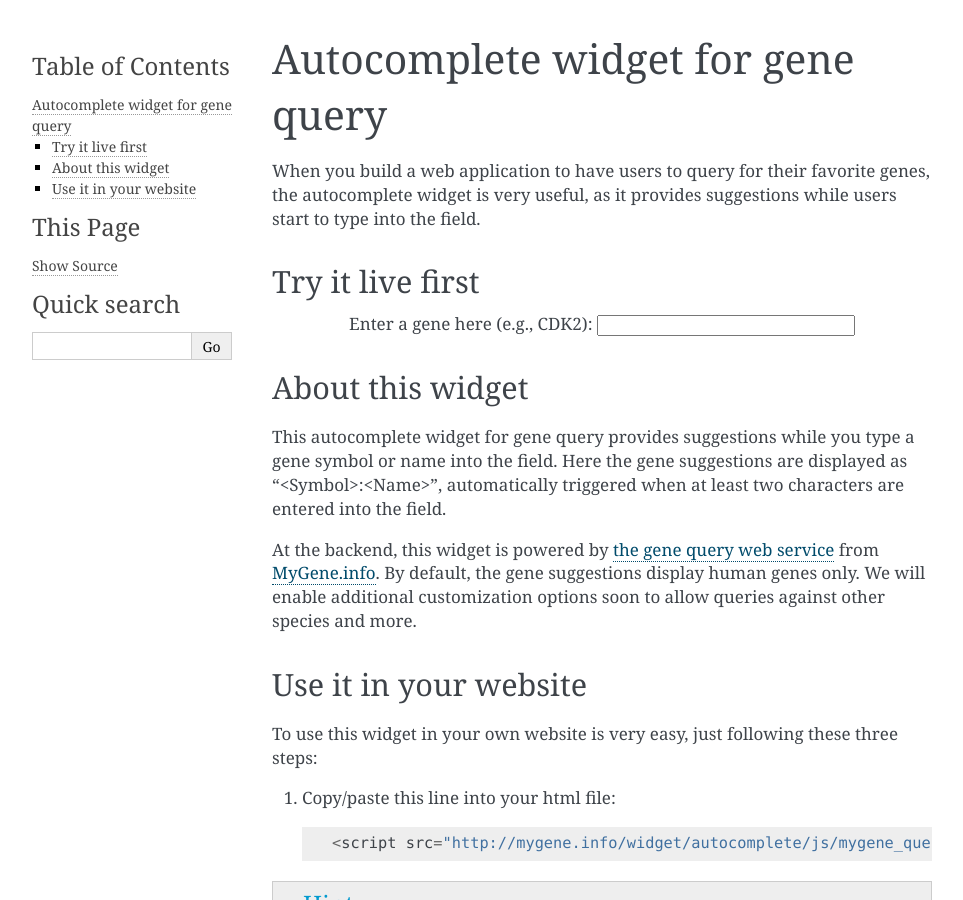
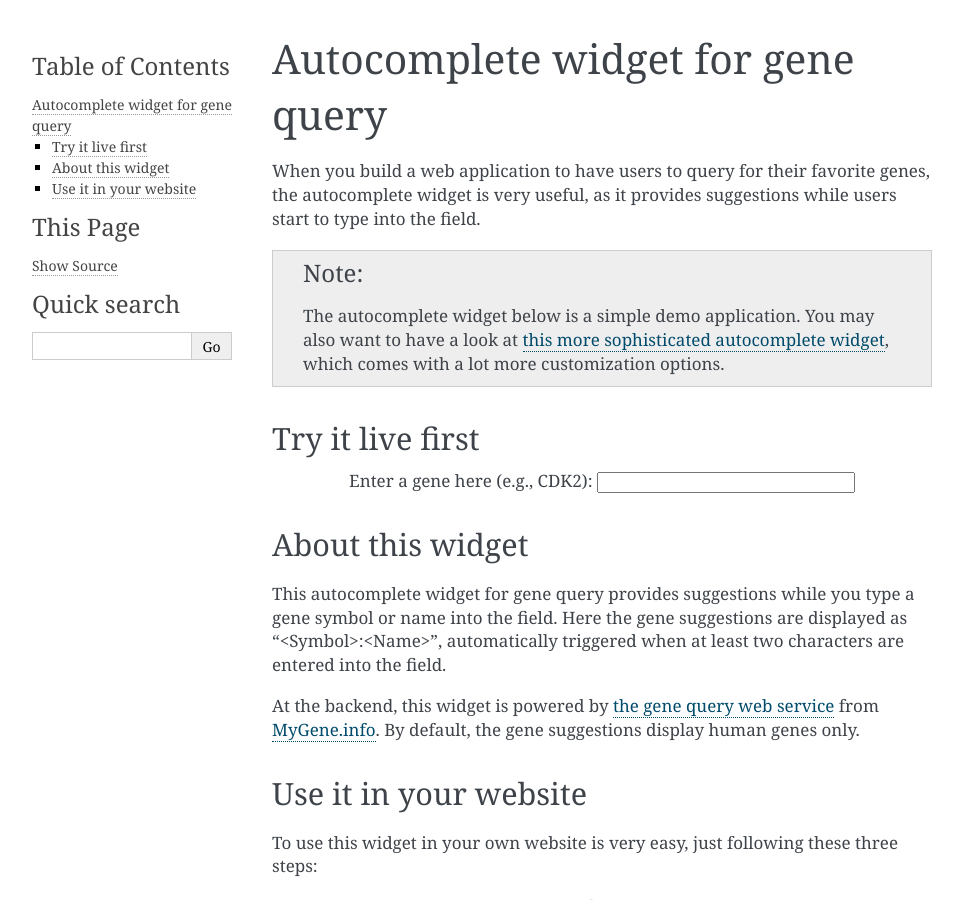
Before and after one commit to biothings/mygene.info, a Sphinx documentation site: the page built from docs/doc/autocomplete.rst, in a window 1280 px wide and 900 px high. Shown: the whole window, without its empty margins (148-1111 px from the left). Built offline with Sphinx 7.4.7, drawn with Linux system fonts in a browser that asks for light colours; some web fonts are replaced; a script that is not in the unit is left out.

Commit message:
docs updates.

```diff
--- a/docs/doc/autocomplete.rst
+++ b/docs/doc/autocomplete.rst
@@ -1,6 +1,9 @@
 Autocomplete widget for gene query
 ===================================
+
 When you build a web application to have users to query for their favorite genes, the autocomplete widget is very useful, as it provides suggestions while users start to type into the field.
+
+.. Note:: The autocomplete widget below is a simple demo application. You may also want to have a look at `this more sophisticated autocomplete widget <packages.html#mygene-autocomplete-widget>`_, which comes with a lot more customization options.
 
 
 Try it live first
@@ -19,7 +22,7 @@ About this widget
 
 This autocomplete widget for gene query provides suggestions while you type a gene symbol or name into the field. Here the gene suggestions are displayed as "<Symbol>:<Name>", automatically triggered when at least two characters are entered into the field.
 
-At the backend, this widget is powered by `the gene query web service </doc/query_service.html>`_ from `MyGene.info <http://mygene.info>`_. By default, the gene suggestions display human genes only. We will enable additional customization options soon to allow queries against other species and more.
+At the backend, this widget is powered by `the gene query web service </doc/query_service.html>`_ from `MyGene.info <http://mygene.info>`_. By default, the gene suggestions display human genes only.
 
 
 Use it in your website
--- a/docs/index.rst
+++ b/docs/index.rst
@@ -89,13 +89,14 @@ On top of ElasticSearch, we use `tornado <http://www.tornadoweb.org>`_, a lightw
 Is this project open-sourced?
 ^^^^^^^^^^^^^^^^^^^^^^^^^^^^^
 
-Yes, this project is open-sourced under Apache license. The source code of `MyGene.info <http://mygene.info>`_ are hosted at `bitbucket <https://bitbucket.org/newgene/genedoc/src>`_
+Yes, this project is open-sourced under Apache license. The source code of `MyGene.info <http://mygene.info>`_ are hosted at `bitbucket <https://bitbucket.org/sulab/mygene.info/src>`_
 
 
 Who is using MyGene.info?
 ^^^^^^^^^^^^^^^^^^^^^^^^^
 
 * `BioGPS <http://biogps.org>`_
+* `GeneWikiPlus <http://genewikiplus.org>`_
 
 
 Contact us
```
